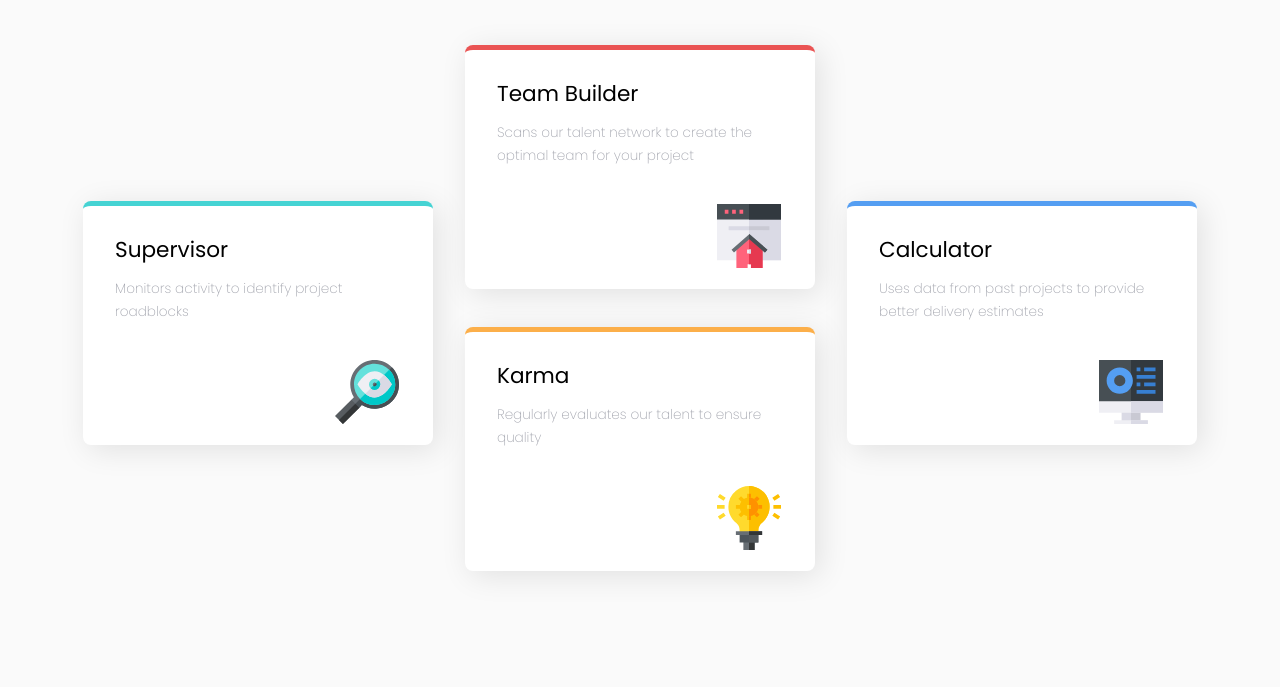
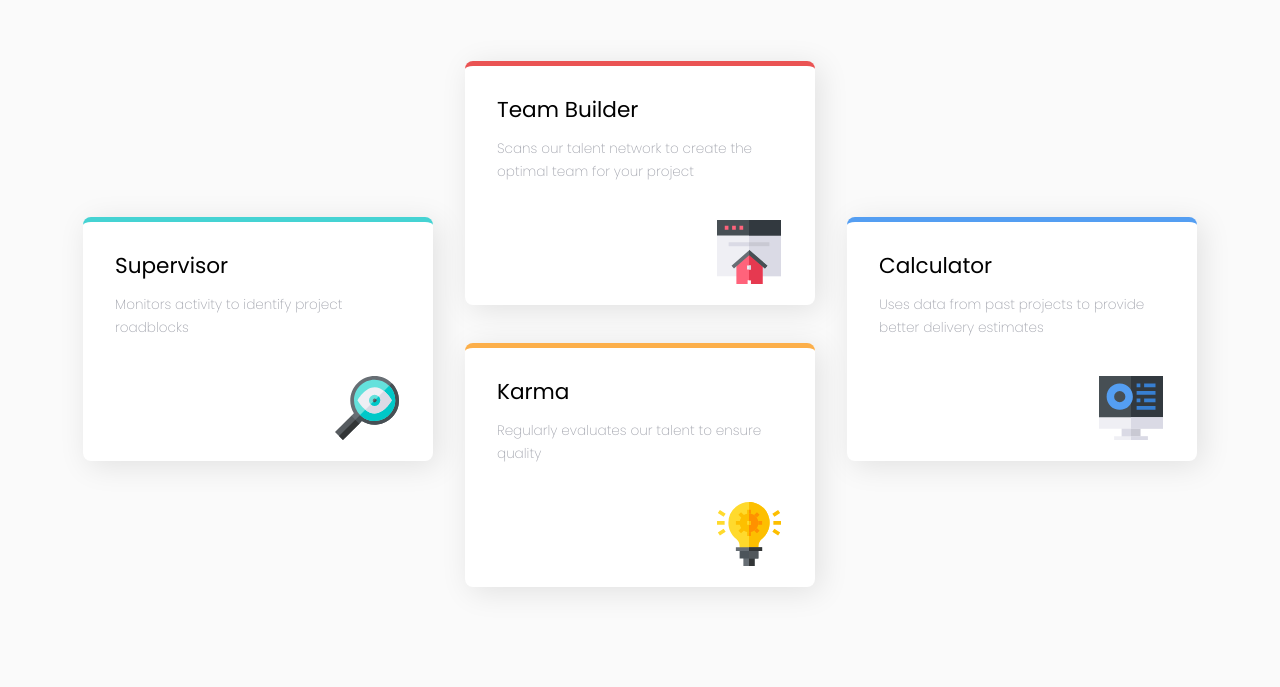
Before and after one commit to Dev-nbs75/CHALLENGE-HUB-Four-card-feature-section, a plain HTML site: page index.html in a window 1280 px wide. Shown: the part 201-888 px from the top of the page. Drawn offline with Linux system fonts and the light colour scheme.

Commit message:
Update style.css

```diff
--- a/style.css
+++ b/style.css
@@ -51,7 +51,7 @@ main{
   flex-direction: column;
   align-items: center;
   row-gap: 4rem;
-  margin-top: 5em;
+  margin-top: 7em;
 }
 p{
     color: var(--GrayishBlue);
```
